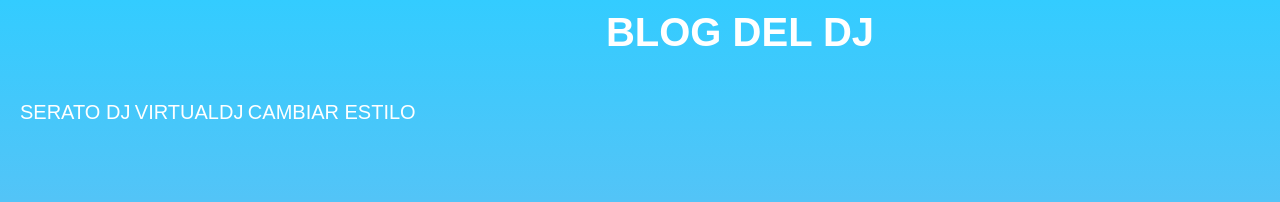
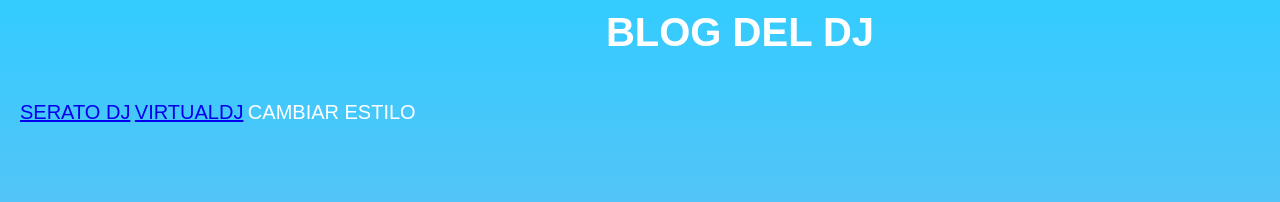
Before and after one commit to AnibalAbril0324/AnibalAbril0324, a plain HTML site: page index.html in a window 1280 px wide. Shown: the top 202 px of the page. Drawn offline with Linux system fonts and the light colour scheme.

Commit message:
correcion de los enlaces del software

```diff
--- a/index.html
+++ b/index.html
@@ -25,8 +25,9 @@
 
     <br /><br />
     <ul class="list">
-      <li href="https://serato.com/" target="_blank">SERATO DJ</li>
-      <li href="https://es.virtualdj.com/download/" target="_blank">VIRTUALDJ</li>
+      <li> <a href="https://serato.com/" target="_blank">SERATO DJ</a></li>
+
+      <li> <a href="https://es.virtualdj.com/download/" target="_blank">VIRTUALDJ</a></li>
       <li onclick="cambiarEstilos()">CAMBIAR ESTILO</li>
     </ul>
 
```
